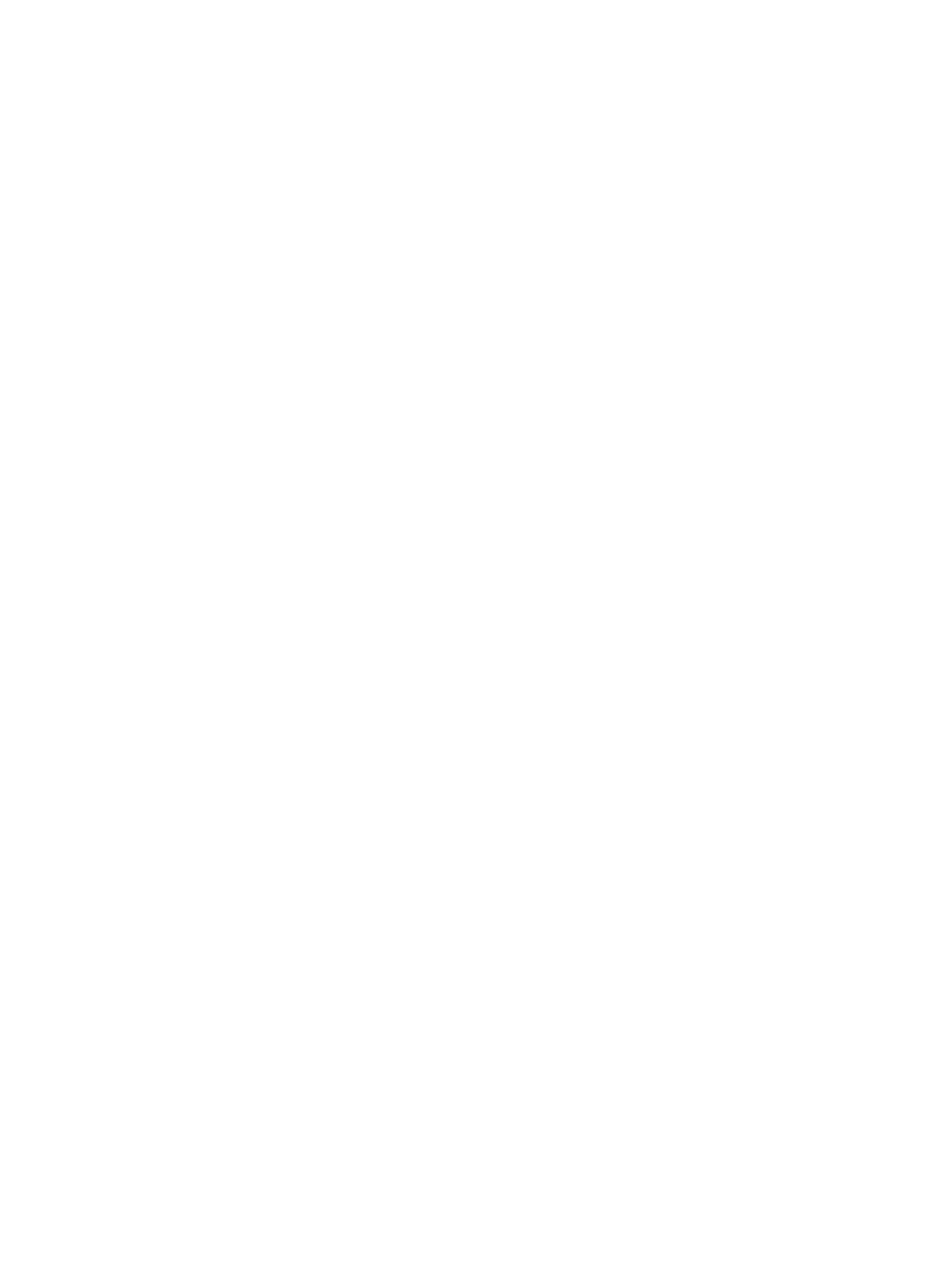
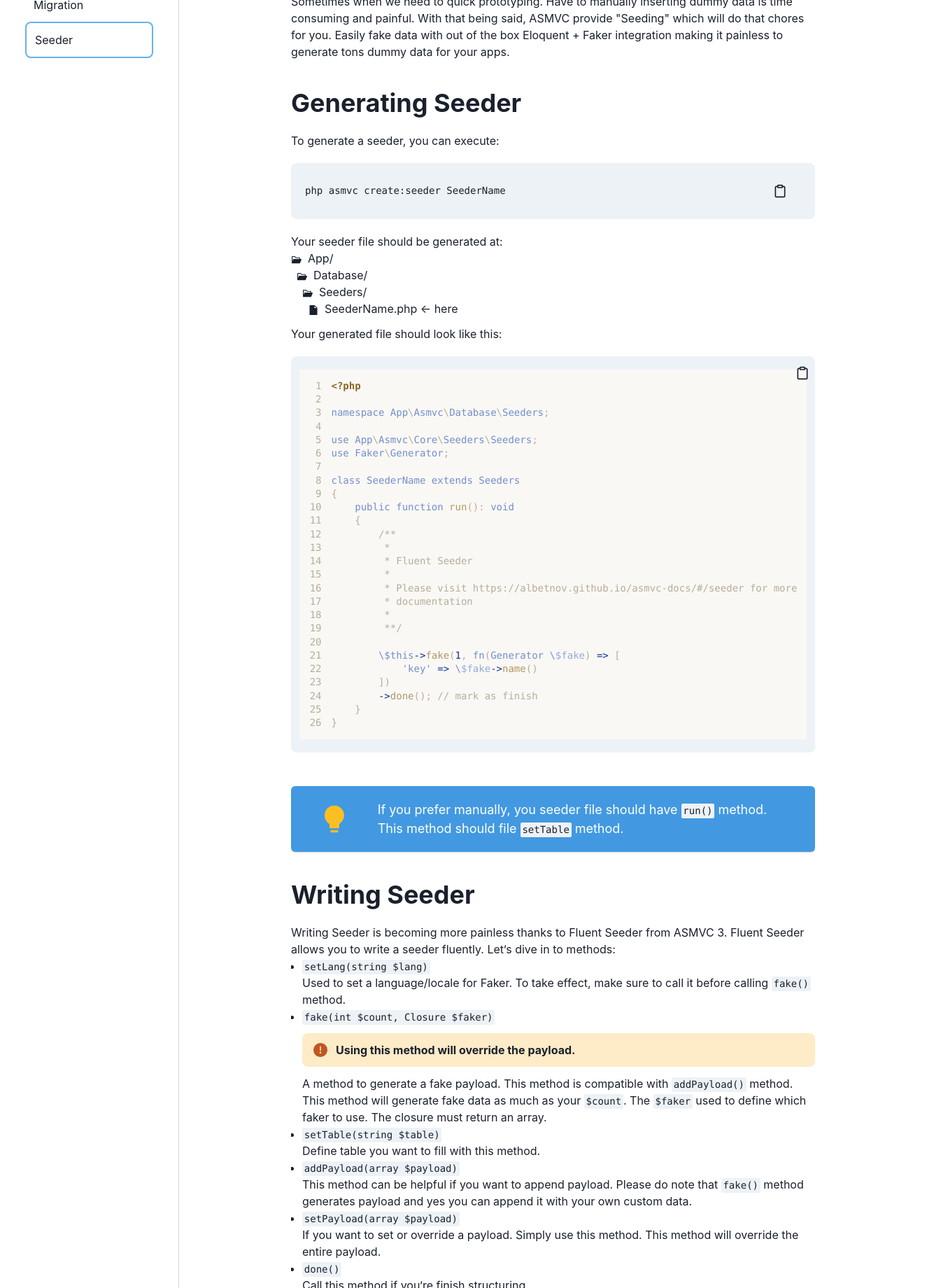
Before and after one commit to albetnov/asmvc-docs, a Next.js app: page /docs/divein/seeder in a window 1280 px wide. Before the commit this address had no page. Shown: the part 540-2380 px from the top of the page at 70% size, 1325 px wide, since content can reach past the window. Before the commit the page ends 800 px from the top, so only its background shows below. Built offline with nearby package versions, Linux system fonts and the light colour scheme.

Commit message:
feat: add seeder

```diff
--- /dev/null
+++ b/Components/Alert.tsx
@@ -0,0 +1,12 @@
+import {Alert as ChakraAlert, AlertIcon, AlertProps, AlertTitle} from "@chakra-ui/react";
+
+export default function Alert({status, children}: Pick<AlertProps, "status" | "children">) {
+    return (
+        <ChakraAlert status={status} rounded="lg" my={3}>
+            <AlertIcon/>
+            <AlertTitle>
+                {children}
+            </AlertTitle>
+        </ChakraAlert>
+    )
+}
--- a/Components/Docs/Layout.tsx
+++ b/Components/Docs/Layout.tsx
@@ -12,12 +12,15 @@ import {
     Flex,
     Grid,
     GridItem,
-    Heading, List, ListIcon, ListItem,
+    Heading,
+    List,
+    ListIcon,
+    ListItem,
     Text,
     UnorderedList,
 } from "@chakra-ui/react";
 import AccordionLink from "./AccordionLink";
-import Navigator, {NavigatorList} from "./Navigator";
+import Navigator from "./Navigator";
 import {FiChevronRight, FiMenu, FiSearch} from "react-icons/fi";
 import Footer from "../Topbar/Footer";
 import Logo from "../Logo";
@@ -106,7 +109,9 @@ export default function Layout({title, desc, children, navigations, subTitle, na
                         <Heading textAlign="center">{subTitle}</Heading>
                         <Navigator title={navigatorTitle} lists={navigations}/>
                     </Box>
-                    {children}
+                    <Box overflowY="hidden">
+                        {children}
+                    </Box>
                     <Flex mt={100} justifyContent="space-between">
                         {hasPrevious ? (
                             <Button maxW="50%" onClick={prevHandler} variant="outline" colorScheme="blue"
--- a/Components/Docs/layoutModel.tsx
+++ b/Components/Docs/layoutModel.tsx
@@ -49,7 +49,8 @@ const routes: RoutesSchema[] = [
             {title: "Middleware", href: "/docs/divein/middleware"},
             {title: "Request Interface", href: "/docs/divein/request"},
             {title: "Validation", href: "/docs/divein/validation"},
-            {title: "Migration", href: "/docs/divein/migration"}
+            {title: "Migration", href: "/docs/divein/migration"},
+            {title: "Seeder", href: "/docs/divein/seeder"}
         ]
     }
 ];
--- /dev/null
+++ b/Models/DiveIn/seeder.ts
@@ -0,0 +1,34 @@
+const navigations = [
+    {link: "intro", title: "Seeder Introduction"},
+    {link: "generating-seeder", title: "Generating Seeder"},
+    {link: "writing-seeder", title: "Writing Seeder"}
+];
+
+const seederFile = `<?php
+
+namespace App\\Asmvc\\Database\\Seeders;
+
+use App\\Asmvc\\Core\\Seeders\\Seeders;
+use Faker\\Generator;
+
+class SeederName extends Seeders
+{
+    public function run(): void
+    {
+        /**
+         *
+         * Fluent Seeder
+         *
+         * Please visit https://albetnov.github.io/asmvc-docs/#/seeder for more
+         * documentation
+         *
+         **/
+
+        \\$this->fake(1, fn(Generator \\$fake) => [
+            'key' => \\$fake->name()
+        ])
+        ->done(); // mark as finish
+    }
+}`;
+
+export {navigations, seederFile};
--- /dev/null
+++ b/pages/docs/divein/seeder/index.tsx
@@ -0,0 +1,98 @@
+import Layout from "../../../../Components/Docs/Layout";
+import {navigations, seederFile} from "../../../../Models/DiveIn/seeder";
+import Section from "../../../../Components/Docs/Section";
+import {Code, Link, List, ListItem, Text, UnorderedList} from "@chakra-ui/react";
+import CodeOneLine from "../../../../Components/Docs/CodeOneLine";
+import OpenFolder from "../../../../Components/Docs/OpenFolder";
+import File from "../../../../Components/Docs/File";
+import CodeMultiLine from "../../../../Components/Docs/CodeMultiLine";
+import Alert from "../../../../Components/Alert";
+import TipsCard from "../../../../Components/Docs/TipsCard";
+
+export default function Seeder() {
+    return (
+        <Layout title="Seeders" subTitle="Mocking Database Data" navigations={navigations}
+                navigatorTitle="Mocking Database Contents">
+            <Section navigator={navigations[0]}>
+                <Text>
+                    Sometimes when we need to quick prototyping. Have to manually inserting dummy data is time
+                    consuming and painful. With that being said, ASMVC provide &quot;Seeding&quot; which will do that
+                    chores for you. Easily fake data with out of the box Eloquent + <Link
+                    href="https://packagist.org/packages/fakerphp/faker">Faker</Link> integration making it painless to
+                    generate tons dummy data for your apps.
+                </Text>
+            </Section>
+            <Section navigator={navigations[1]}>
+                <Text>To generate a seeder, you can execute:</Text>
+                <CodeOneLine text="php asmvc create:seeder SeederName"/>
+                <Text>Your seeder file should be generated at:</Text>
+                <List>
+                    <OpenFolder>
+                        App/
+                        <List ml={2}>
+                            <OpenFolder>
+                                Database/
+                                <List ml={2}>
+                                    <OpenFolder>
+                                        Seeders/
+                                        <List ml={2}>
+                                            <File>SeederName.php &lt;- here</File>
+                                        </List>
+                                    </OpenFolder>
+                                </List>
+                            </OpenFolder>
+                        </List>
+                    </OpenFolder>
+                </List>
+                <Text mt={3}>
+                    Your generated file should look like this:
+                </Text>
+                <CodeMultiLine code={seederFile}/>
+                <TipsCard>
+                    If you prefer manually, you seeder file should have <Code>run()</Code> method. This method should
+                    file <Code>setTable</Code> method.
+                </TipsCard>
+            </Section>
+            <Section navigator={navigations[2]}>
+                <Text>Writing Seeder is becoming more painless thanks to Fluent Seeder from ASMVC 3. Fluent Seeder
+                    allows you to write a seeder fluently. Let&lsquo;s dive in to methods:</Text>
+                <UnorderedList>
+                    <ListItem>
+                        <Code>setLang(string $lang)</Code>
+                        <Text>Used to set a language/locale for Faker. To take effect, make sure to call it before
+                            calling <Code>fake()</Code> method.</Text>
+                    </ListItem>
+                    <ListItem>
+                        <Code>fake(int $count, Closure $faker)</Code>
+                        <Alert status="warning">
+                            Using this method will override the payload.
+                        </Alert>
+                        <Text>A method to generate a fake payload. This method is compatible
+                            with <Code>addPayload()</Code> method. This method will generate fake data as much as
+                            your <Code>$count</Code>. The <Code>$faker</Code> used to define which faker to use. The
+                            closure must return an array.</Text>
+                    </ListItem>
+                    <ListItem>
+                        <Code>setTable(string $table)</Code>
+                        <Text>Define table you want to fill with this method.</Text>
+                    </ListItem>
+                    <ListItem>
+                        <Code>addPayload(array $payload)</Code>
+                        <Text>This method can be helpful if you want to append payload. Please do note
+                            that <Code>fake()</Code> method generates payload and yes you can append it with your
+                            own custom data.</Text>
+                    </ListItem>
+                    <ListItem>
+                        <Code>setPayload(array $payload)</Code>
+                        <Text>If you want to set or override a payload. Simply use this method. This method will
+                            override the entire payload.</Text>
+                    </ListItem>
+                    <ListItem>
+                        <Code>done()</Code>
+                        <Text>Call this method if you&lsquo;re finish structuring.</Text>
+                    </ListItem>
+                </UnorderedList>
+            </Section>
+        </Layout>
+    )
+}
```
Also changed, not shown: pages/docs/divein/migration/index.tsx (+4 -3 lines).
